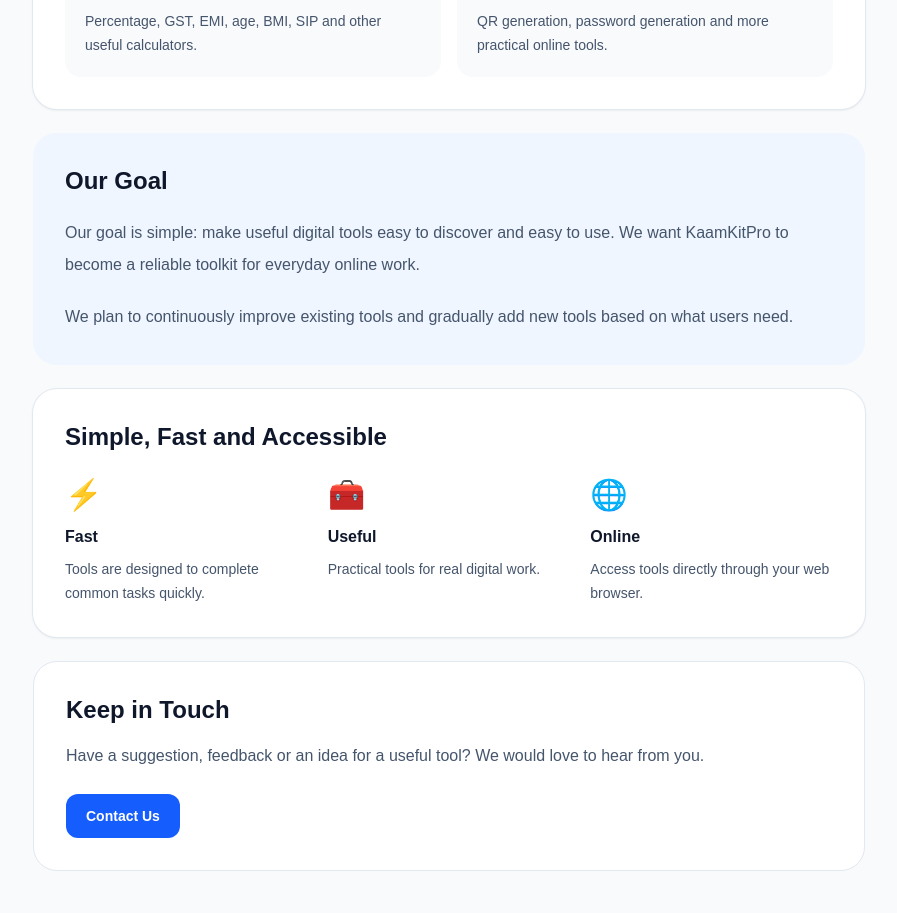
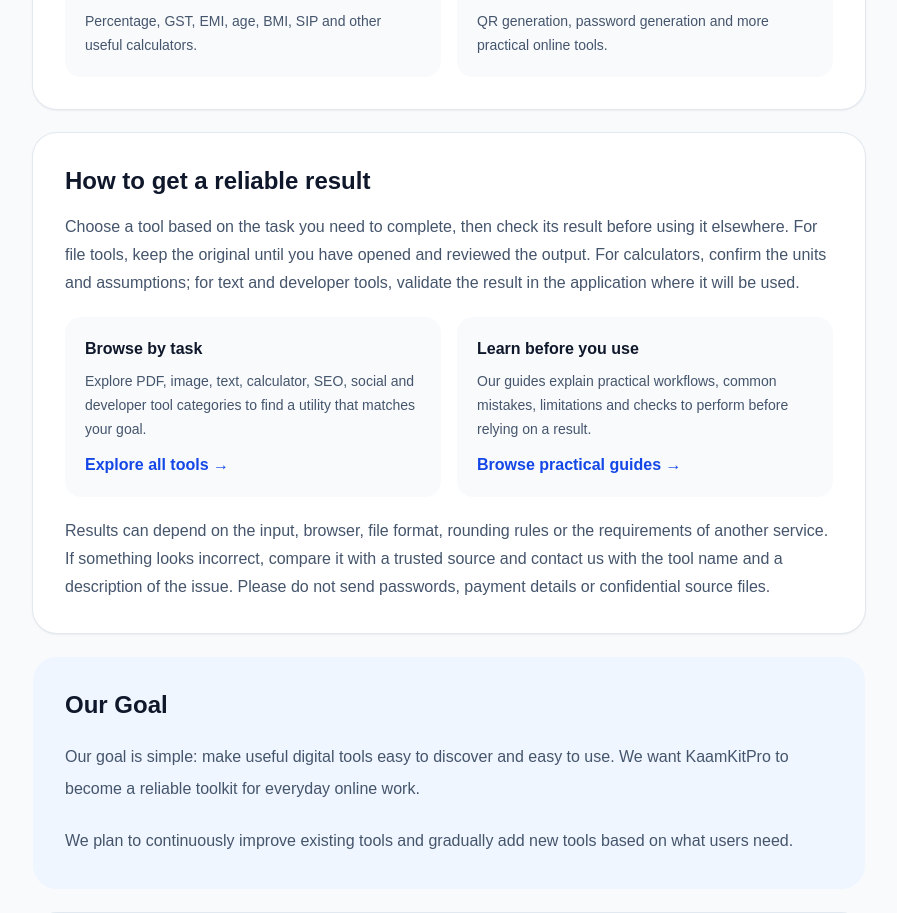
Before and after one commit to WellProSoftware/kaamkitpro, a Next.js app: page /about in a window 1280 px wide. Shown: the part 1020-1933 px from the top of the page, without its empty margins (191-1088 px from the left). Built offline with nearby package versions, Linux system fonts and the light colour scheme.

Commit message:
content: explain tool selection and result verification

```diff
--- a/src/app/about/page.tsx
+++ b/src/app/about/page.tsx
@@ -92,6 +92,32 @@ export default function AboutPage() {
           </div>
         </section>
 
+        <section className="mt-6 rounded-3xl bg-white p-6 shadow-sm ring-1 ring-slate-200 sm:p-8">
+          <h2 className="text-2xl font-bold">How to get a reliable result</h2>
+          <p className="mt-4 leading-7 text-slate-600">
+            Choose a tool based on the task you need to complete, then check its result before using it elsewhere. For file tools, keep the original until you have opened and reviewed the output. For calculators, confirm the units and assumptions; for text and developer tools, validate the result in the application where it will be used.
+          </p>
+          <div className="mt-5 grid gap-4 sm:grid-cols-2">
+            <div className="rounded-2xl bg-slate-50 p-5">
+              <h3 className="font-bold">Browse by task</h3>
+              <p className="mt-2 text-sm leading-6 text-slate-600">
+                Explore PDF, image, text, calculator, SEO, social and developer tool categories to find a utility that matches your goal.
+              </p>
+              <a href="/tools" className="mt-3 inline-block font-semibold text-blue-700 hover:underline">Explore all tools →</a>
+            </div>
+            <div className="rounded-2xl bg-slate-50 p-5">
+              <h3 className="font-bold">Learn before you use</h3>
+              <p className="mt-2 text-sm leading-6 text-slate-600">
+                Our guides explain practical workflows, common mistakes, limitations and checks to perform before relying on a result.
+              </p>
+              <a href="/guides" className="mt-3 inline-block font-semibold text-blue-700 hover:underline">Browse practical guides →</a>
+            </div>
+          </div>
+          <p className="mt-5 leading-7 text-slate-600">
+            Results can depend on the input, browser, file format, rounding rules or the requirements of another service. If something looks incorrect, compare it with a trusted source and contact us with the tool name and a description of the issue. Please do not send passwords, payment details or confidential source files.
+          </p>
+        </section>
+
         <section className="mt-6 rounded-3xl bg-blue-50 p-6 sm:p-8">
           <h2 className="text-2xl font-bold">
             Our Goal
```
